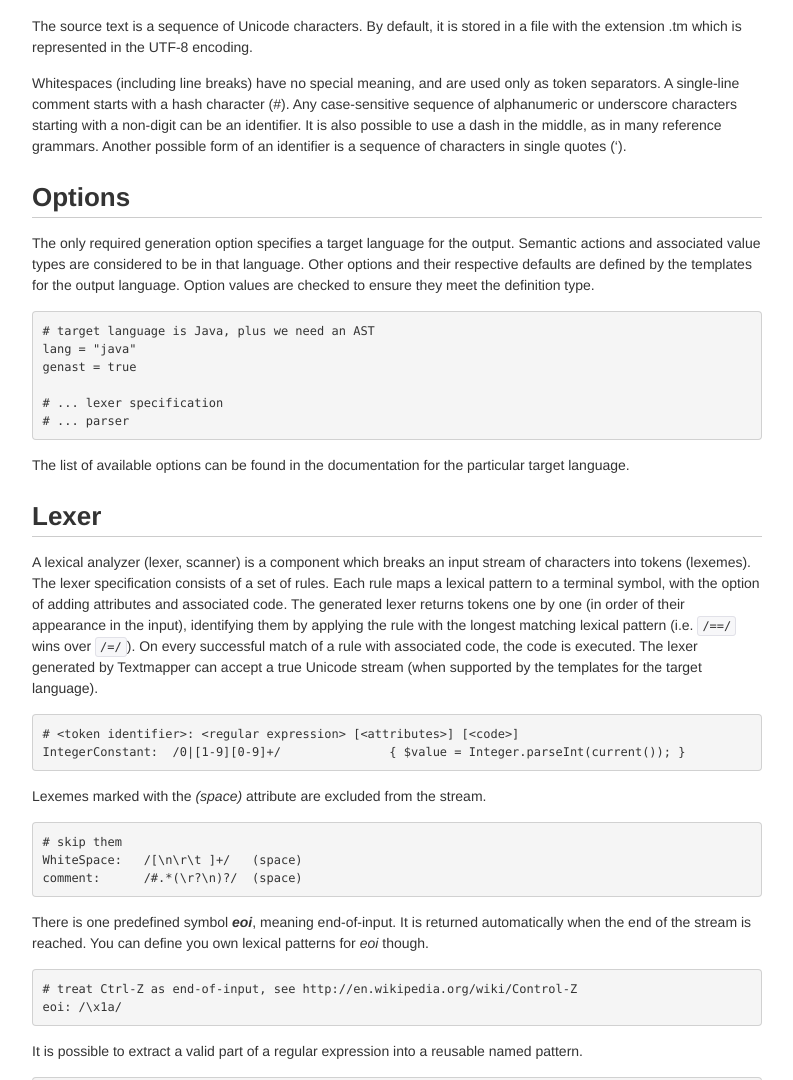
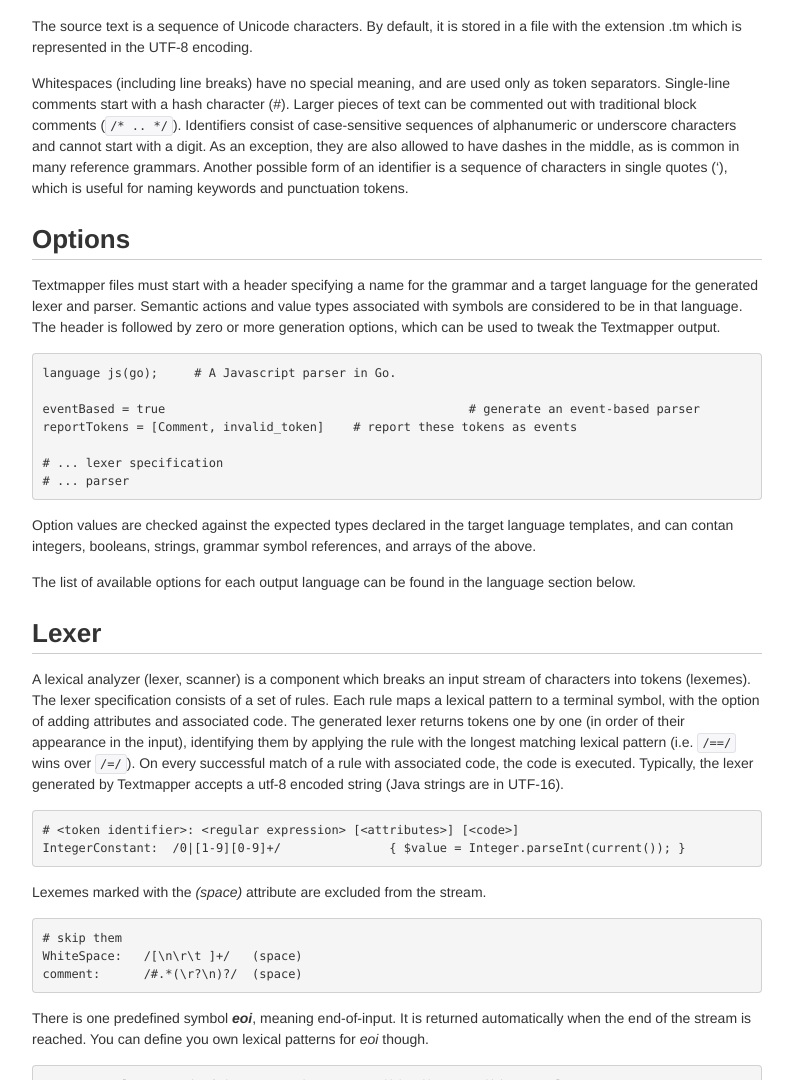
Before and after one commit to inspirer/textmapper, a Jekyll site: the page built from documentation.md, in a window 1280 px wide and 1400 px high. Shown: the part 320-1400 px from the top of the window, without its empty margins (243-1036 px from the left). Built offline with Jekyll 4.4.1, drawn with Linux system fonts in a browser that asks for light colours.

Commit message:
Update introduction and options paragraphs.

```diff
--- a/documentation.md
+++ b/documentation.md
@@ -12,24 +12,27 @@ The textmapper input file contains definitions of the lexer and parser as well a
 
 The source text is a sequence of Unicode characters. By default, it is stored in a file with the extension .tm which is represented in the UTF-8 encoding.
 
-Whitespaces (including line breaks) have no special meaning, and are used only as token separators. A single-line comment starts with a hash character (#). Any case-sensitive sequence of alphanumeric or underscore characters starting with a non-digit can be an identifier. It is also possible to use a dash in the middle, as in many reference grammars. Another possible form of an identifier is a sequence of characters in single quotes (').
+Whitespaces (including line breaks) have no special meaning, and are used only as token separators. Single-line comments start with a hash character (#). Larger pieces of text can be commented out with traditional block comments (`/* .. */`). Identifiers consist of case-sensitive sequences of alphanumeric or underscore characters and cannot start with a digit. As an exception, they are also allowed to have dashes in the middle, as is common in many reference grammars. Another possible form of an identifier is a sequence of characters in single quotes ('), which is useful for naming keywords and punctuation tokens.
 
 ## Options
 
-The only required generation option specifies a target language for the output. Semantic actions and associated value types are considered to be in that language. Other options and their respective defaults are defined by the templates for the output language. Option values are checked to ensure they meet the definition type.
+Textmapper files must start with a header specifying a name for the grammar and a target language for the generated lexer and parser. Semantic actions and value types associated with symbols are considered to be in that language. The header is followed by zero or more generation options, which can be used to tweak the Textmapper output.
 
-	# target language is Java, plus we need an AST
-	lang = "java"
-	genast = true
+	language js(go);     # A Javascript parser in Go.
+
+	eventBased = true                                          # generate an event-based parser
+	reportTokens = [Comment, invalid_token]    # report these tokens as events
 
 	# ... lexer specification
 	# ... parser
 
-The list of available options can be found in the documentation for the particular target language.
+Option values are checked against the expected types declared in the target language templates, and can contan integers, booleans, strings, grammar symbol references, and arrays of the above.
+
+The list of available options for each output language can be found in the language section below.
 
 ## Lexer
 
-A lexical analyzer (lexer, scanner) is a component which breaks an input stream of characters into tokens (lexemes). The lexer specification consists of a set of rules. Each rule maps a lexical pattern to a terminal symbol, with the option of adding attributes and associated code. The generated lexer returns tokens one by one (in order of their appearance in the input), identifying them by applying the rule with the longest matching lexical pattern (i.e. `/==/` wins over `/=/`). On every successful match of a rule with associated code, the code is executed. The lexer generated by Textmapper can accept a true Unicode stream (when supported by the templates for the target language).
+A lexical analyzer (lexer, scanner) is a component which breaks an input stream of characters into tokens (lexemes). The lexer specification consists of a set of rules. Each rule maps a lexical pattern to a terminal symbol, with the option of adding attributes and associated code. The generated lexer returns tokens one by one (in order of their appearance in the input), identifying them by applying the rule with the longest matching lexical pattern (i.e. `/==/` wins over `/=/`). On every successful match of a rule with associated code, the code is executed. Typically, the lexer generated by Textmapper accepts a utf-8 encoded string (Java strings are in UTF-16).
 
 	# <token identifier>: <regular expression> [<attributes>] [<code>]
 	IntegerConstant:  /0|[1-9][0-9]+/		{ $value = Integer.parseInt(current()); }
```
